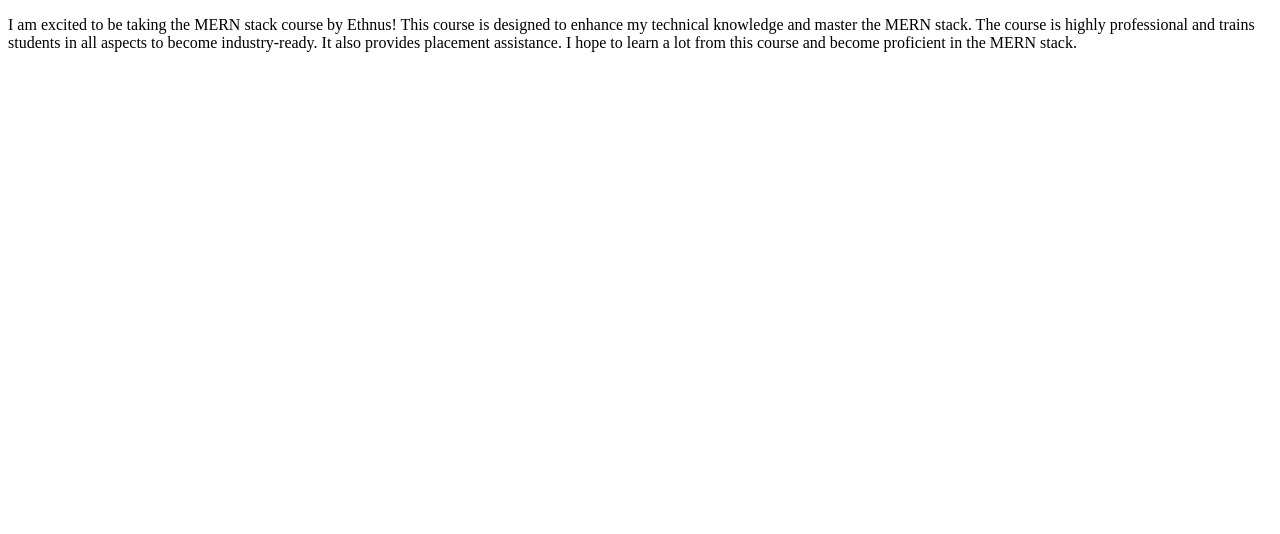
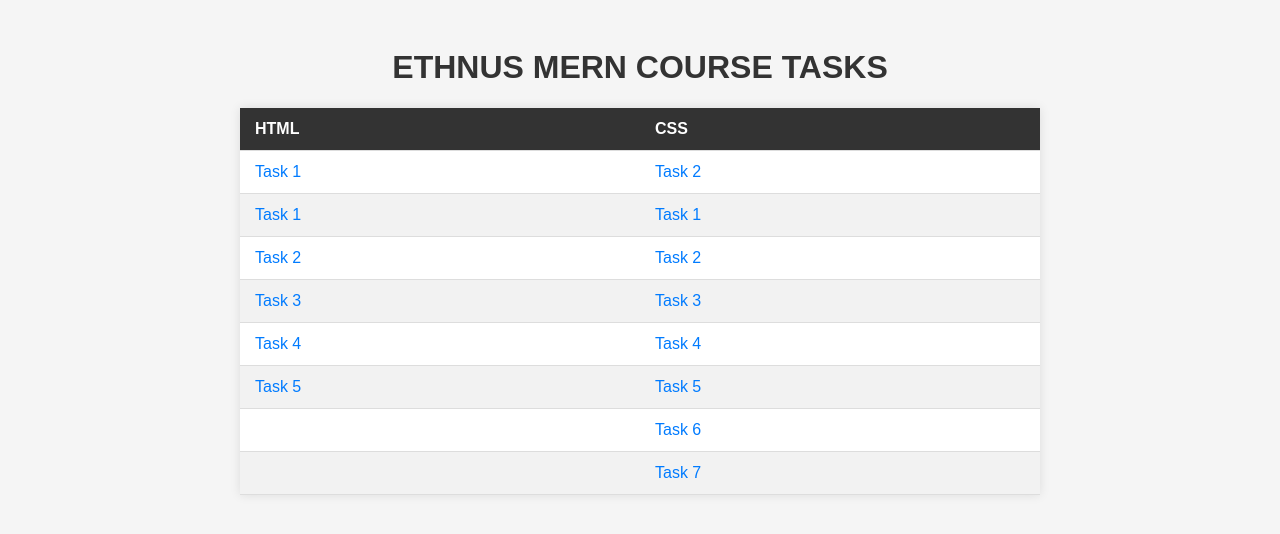
Before and after one commit to VoidVampire/ethnus-mern-stack-course, a plain HTML site: page index.html in a window 1280 px wide. Drawn offline with Linux system fonts and the light colour scheme.

Commit message:
github page index

```diff
--- a/index.html
+++ b/index.html
@@ -3,12 +3,102 @@
 <head>
     <meta charset="UTF-8">
     <meta name="viewport" content="width=device-width, initial-scale=1.0">
-    <title>ETHNUS MERN Internship</title>
+    <title>MERN Course Tasks</title>
+    <style>
+        body {
+            font-family: Arial, sans-serif;
+            background-color: #f5f5f5;
+        }
+
+        .container {
+            max-width: 800px;
+            margin: 0 auto;
+            padding: 20px;
+        }
+
+        h1 {
+            text-align: center;
+            color: #333;
+        }
+
+        table {
+            width: 100%;
+            border-collapse: collapse;
+            margin-top: 20px;
+            background-color: #fff;
+            box-shadow: 0px 0px 10px rgba(0, 0, 0, 0.1);
+        }
+
+        th, td {
+            padding: 12px 15px;
+            text-align: left;
+            border-bottom: 1px solid #ddd;
+        }
+
+        th {
+            background-color: #333;
+            color: #fff;
+        }
+
+        tr:nth-child(even) {
+            background-color: #f2f2f2;
+        }
+
+        a {
+            text-decoration: none;
+            color: #007BFF;
+        }
+
+        a:hover {
+            text-decoration: underline;
+        }
+    </style>
 </head>
 <body>
-    <p>I am excited to be taking the MERN stack course by Ethnus!
-        This course is designed to enhance my technical knowledge and master the MERN stack.
-        The course is highly professional and trains students in all aspects to become industry-ready.
-        It also provides placement assistance. I hope to learn a lot from this course and become proficient in the MERN stack.</p>
+    <div class="container">
+        <h1>ETHNUS MERN COURSE TASKS</h1>
+        <table>
+            <thead>
+                <tr>
+                    <th>HTML</th>
+                    <th>CSS</th>
+                </tr>
+            </thead>
+            <tbody>
+                <tr>
+                    <td><a href="tasks/html_task1.html">Task 1</a></td>
+                    <td><a href="tasks/css_task1.html">Task 2</a></td>
+                </tr>
+                <tr>
+                    <td><a href="tasks/html_task1.html">Task 1</a></td>
+                    <td><a href="tasks/css_task1.html">Task 1</a></td>
+                </tr>
+                <tr>
+                    <td><a href="tasks/html_task2.html">Task 2</a></td>
+                    <td><a href="tasks/css_task2.html">Task 2</a></td>
+                </tr>
+                <tr>
+                    <td><a href="tasks/html_task3.html">Task 3</a></td>
+                    <td><a href="tasks/css_task3.html">Task 3</a></td>
+                </tr>
+                <tr>
+                    <td><a href="tasks/html_task4.html">Task 4</a></td>
+                    <td><a href="tasks/css_task4.html">Task 4</a></td>
+                </tr>
+                <tr>
+                    <td><a href="tasks/html_task5.html">Task 5</a></td>
+                    <td><a href="tasks/css_task5.html">Task 5</a></td>
+                </tr>
+                <tr>
+                    <td></td>
+                    <td><a href="tasks/css_task6.html">Task 6</a></td>
+                </tr>
+                <tr>
+                    <td></td>
+                    <td><a href="tasks/css_task7.html">Task 7</a></td>
+                </tr>
+            </tbody>
+        </table>
+    </div>
 </body>
 </html>
```
